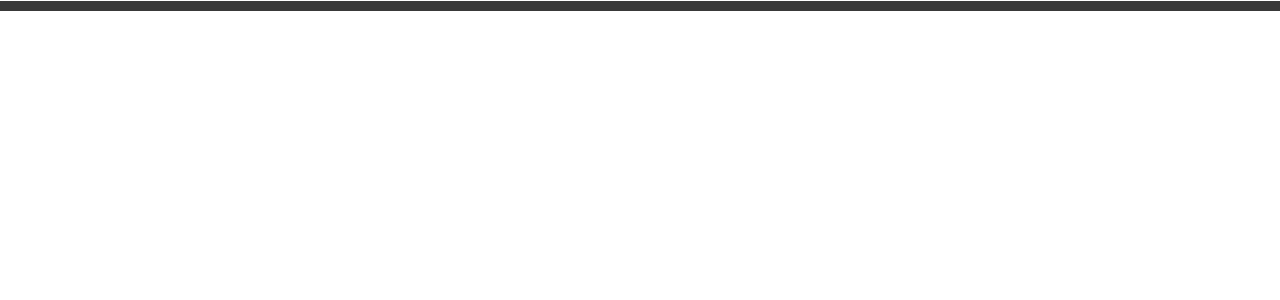
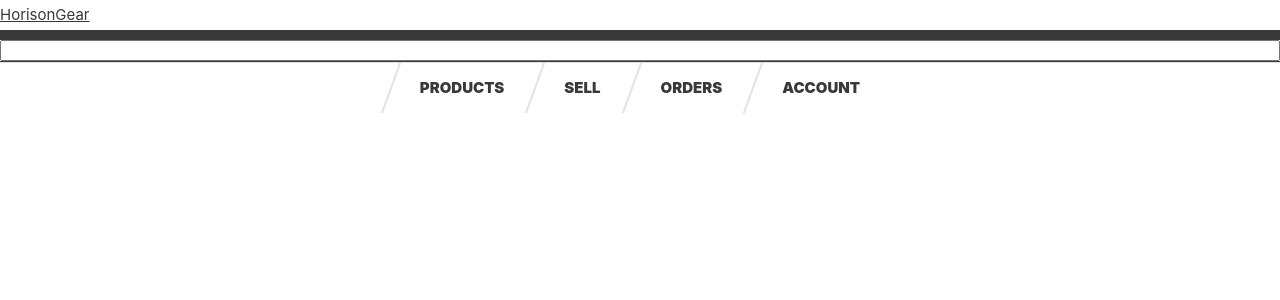
Before and after one commit to Pawel-Mielniczuk/horizon-store-app, a React (Vite) app in the folder frontend/: page / in a window 1280 px wide. Shown: the top 300 px of the page. Built offline with nearby package versions, Linux system fonts and the light colour scheme.

Commit message:
create nav component

```diff
--- a/frontend/src/components/header/Header.tsx
+++ b/frontend/src/components/header/Header.tsx
@@ -1,11 +1,17 @@
+import { Link } from "react-router-dom";
+import { Nav } from "../nav/Nav";
 import { HeaderStyles } from "./HeaderStyles";
 
 export function Header() {
   return (
     <HeaderStyles>
       <div className="bar">
-        <div className="sub-bar"></div>
+        <Link to="/">HorisonGear</Link>
       </div>
+      <div className="sub-bar">
+        <input type="text" />
+      </div>
+      <Nav />
     </HeaderStyles>
   );
 }
--- /dev/null
+++ b/frontend/src/components/nav/Nav.tsx
@@ -0,0 +1,13 @@
+import { NavStyles } from "./NavStyles";
+import { Link } from "react-router-dom";
+
+export function Nav() {
+  return (
+    <NavStyles>
+      <Link to="/products">Products</Link>
+      <Link to="/sell">Sell</Link>
+      <Link to="/orders">Orders</Link>
+      <Link to="/account">Account</Link>
+    </NavStyles>
+  );
+}
--- /dev/null
+++ b/frontend/src/components/nav/NavStyles.tsx
@@ -0,0 +1,65 @@
+import styled from "styled-components";
+
+export const NavStyles = styled.ul`
+  margin: 0;
+  padding: 0;
+  display: flex;
+  justify-self: end;
+  font-size: 2rem;
+  a,
+  button {
+    padding: 1rem 3rem;
+    display: flex;
+    align-items: center;
+    position: relative;
+    text-transform: uppercase;
+    font-weight: 900;
+    font-size: 1em;
+    background: none;
+    border: 0;
+    cursor: pointer;
+    @media (max-width: 700px) {
+      font-size: 10px;
+      padding: 0 10px;
+    }
+    &:before {
+      content: "";
+      width: 2px;
+      background: var(--lightGrey);
+      height: 100%;
+      left: 0;
+      position: absolute;
+      transform: skew(-20deg);
+      top: 0;
+      bottom: 0;
+    }
+    &:after {
+      height: 2px;
+      background: red;
+      content: "";
+      width: 0;
+      position: absolute;
+      transform: translateX(-50%);
+      transition: width 0.4s;
+      transition-timing-function: cubic-bezier(1, -0.65, 0, 2.31);
+      left: 50%;
+      margin-top: 2rem;
+    }
+    &:hover,
+    &:focus {
+      outline: none;
+      &:after {
+        width: calc(100% - 60px);
+      }
+      @media (max-width: 700px) {
+        width: calc(100% - 10px);
+      }
+    }
+  }
+  @media (max-width: 1300px) {
+    border-top: 1px solid var(--lightGrey);
+    width: 100%;
+    justify-content: center;
+    font-size: 1.5rem;
+  }
+`;
```
